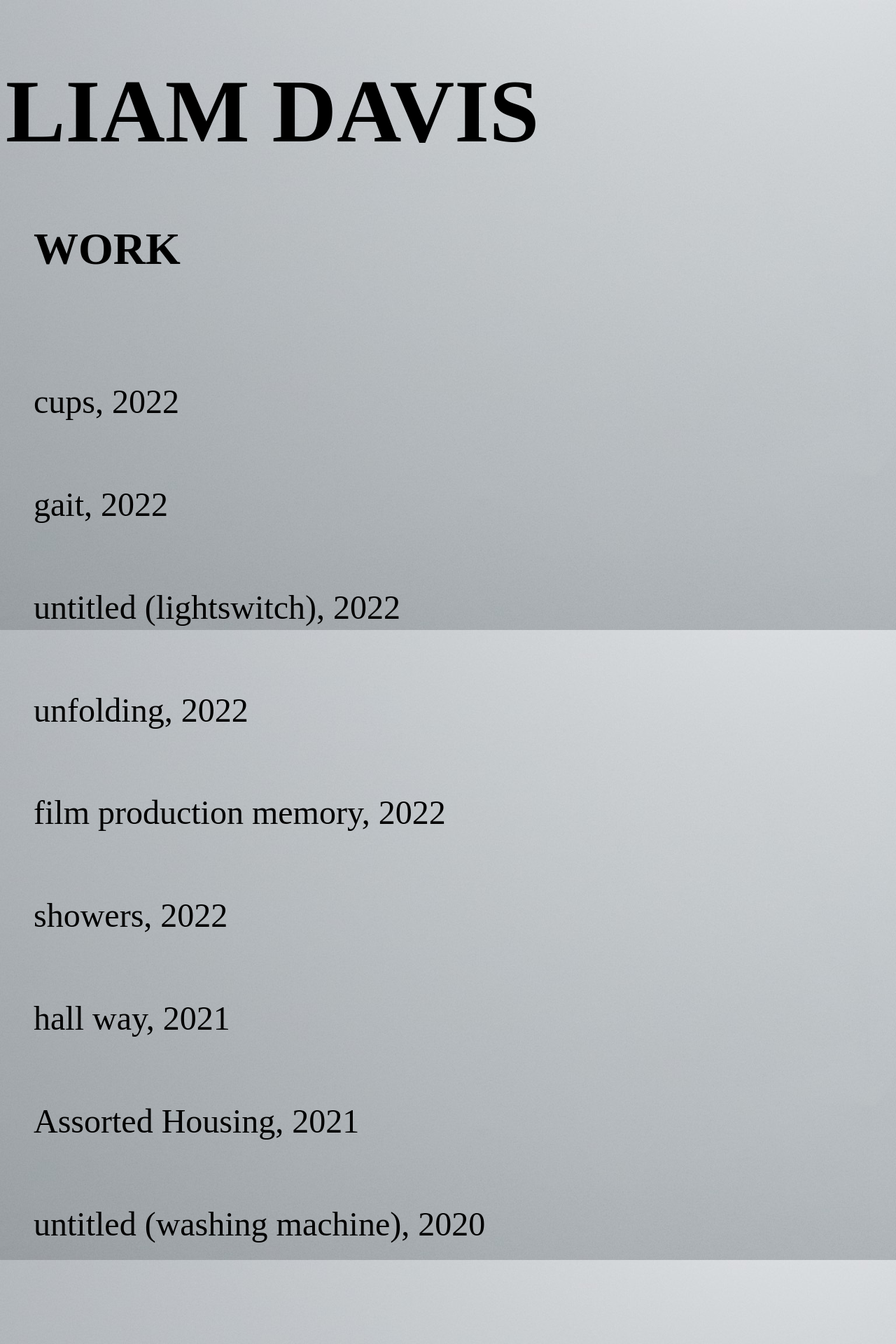
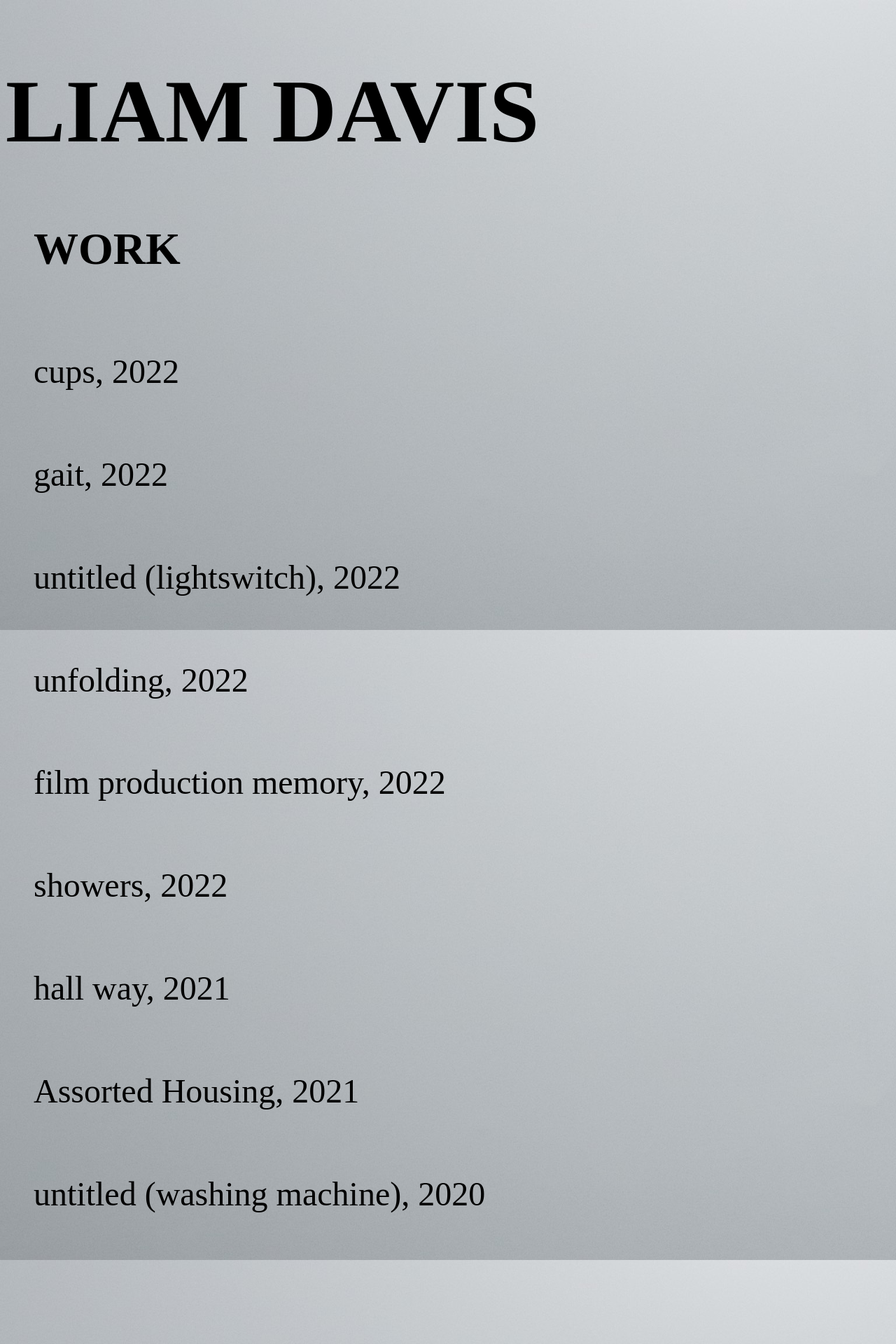
Before and after one commit to liammdavis/liammdavis.github.io, a Jekyll site: the page built from index.html, in a window 1280 px wide. Shown: the top 1920 px of the page at 70% size. Built offline with Jekyll 4.4.1, drawn with Linux system fonts in a browser that asks for light colours.

Commit message:
no more bottom padding

```diff
--- a/css/main.css
+++ b/css/main.css
@@ -61,7 +61,7 @@
 }
 
 .head li {
-    padding-bottom: 3.5%;
+    padding-bottom: 0%;
     margin-left: 0%;
     list-style: none;
     font-size: 4em;
```
